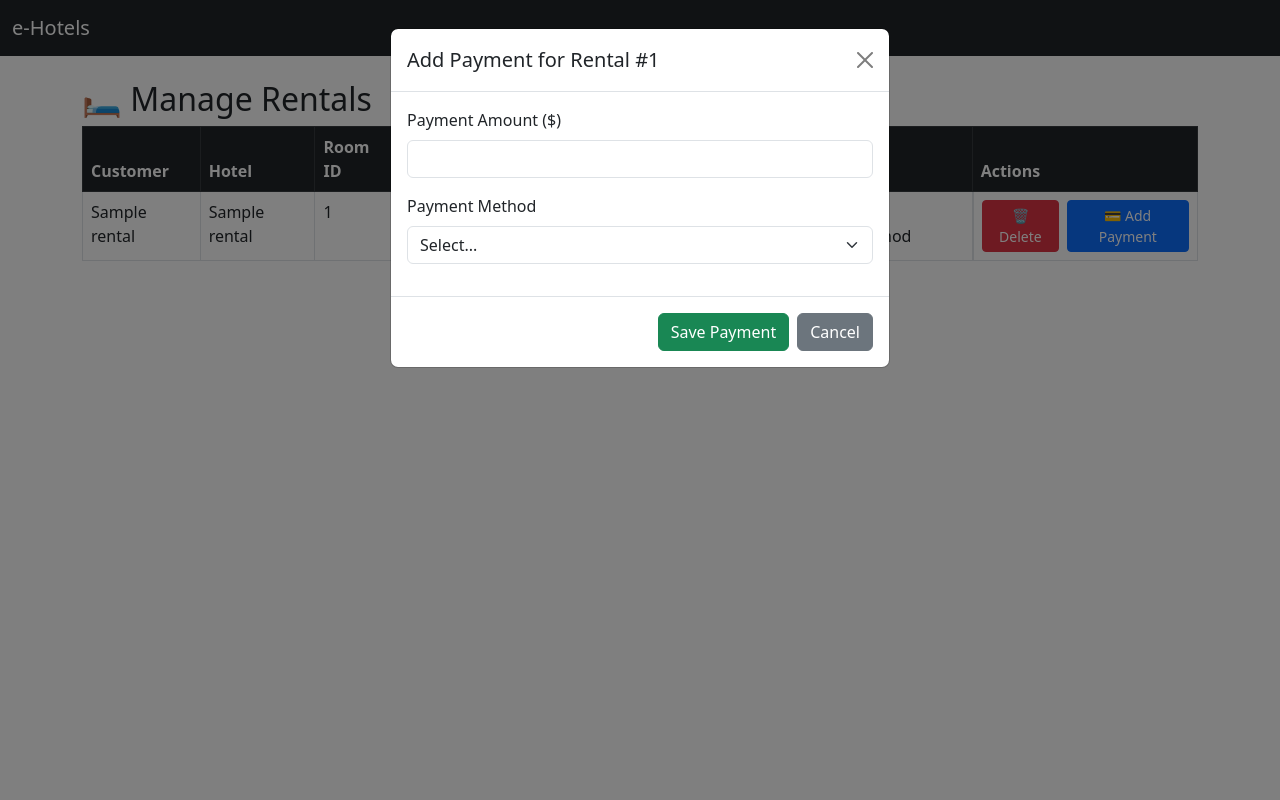
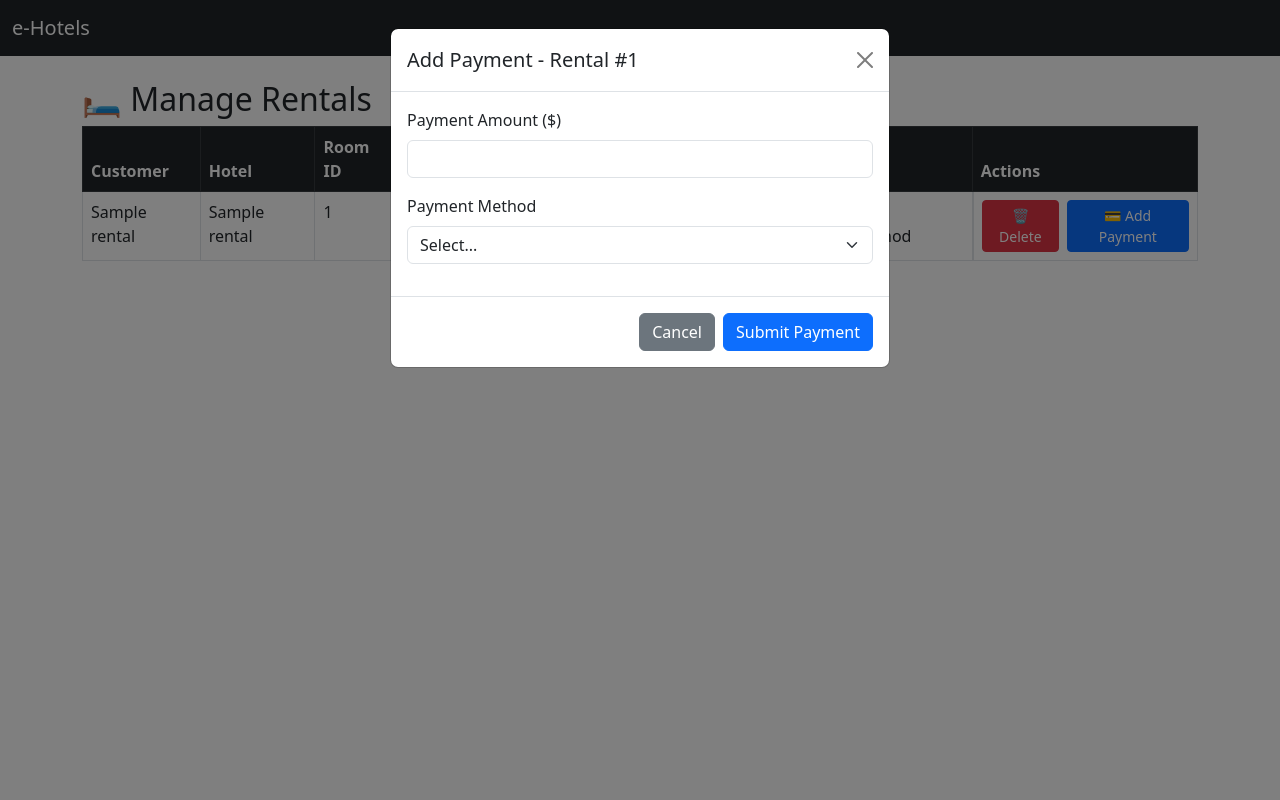
Before and after one commit to Ilyas-Ait-Ali/e-hotels, a Flask app: template frontend/templates/employee/view_rentals.html in a window 1280 px wide, after a click on "💳 Add Payment". Run offline with Flask 3, Linux system fonts and the light colour scheme; the template is opened without the code that fills it: most values are stand-ins (such as "Sample title", 1, 10 or a date in 2020).

Commit message:
little enhancement

```diff
--- a/frontend/templates/employee/view_rentals.html
+++ b/frontend/templates/employee/view_rentals.html
@@ -35,39 +35,32 @@
                 {% endif %}
             </td>
             <td>${{ '%.2f'|format(r.paymentamount) }}</td>
-            <td>{{ r.paymentmethod }}</td>
+            <td>{{ r.paymentmethod or '—' }}</td>
             <td class="d-flex gap-2">
-
                 <form method="POST" action="{{ url_for('employee.delete_rental', rental_id=r.rentalid) }}"
                       onsubmit="return confirm('Are you sure you want to archive and delete this rental?');">
                     <button type="submit" class="btn btn-sm btn-danger">🗑️ Delete</button>
                 </form>
-
-
-                <button type="button" class="btn btn-sm btn-primary" data-bs-toggle="modal" data-bs-target="#paymentModal{{ r.rentalid }}">
+                <button class="btn btn-sm btn-primary" data-bs-toggle="modal" data-bs-target="#paymentModal{{ r.rentalid }}">
                     💳 Add Payment
                 </button>
             </td>
         </tr>
-        {% endfor %}
-    </tbody>
-</table>
 
 
-{% for r in rentals %}
         <div class="modal fade" id="paymentModal{{ r.rentalid }}" tabindex="-1" aria-labelledby="paymentModalLabel{{ r.rentalid }}" aria-hidden="true">
           <div class="modal-dialog">
             <form method="POST" action="{{ url_for('employee.add_payment') }}">
-        <input type="hidden" name="rental_id" value="{{ r.rentalid }}">
                 <div class="modal-content">
                   <div class="modal-header">
-                <h5 class="modal-title" id="paymentModalLabel{{ r.rentalid }}">Add Payment for Rental #{{ r.rentalid }}</h5>
-                <button type="button" class="btn-close" data-bs-dismiss="modal"></button>
+                    <h5 class="modal-title" id="paymentModalLabel{{ r.rentalid }}">Add Payment - Rental #{{ r.rentalid }}</h5>
+                    <button type="button" class="btn-close" data-bs-dismiss="modal" aria-label="Close"></button>
                   </div>
                   <div class="modal-body">
+                        <input type="hidden" name="rental_id" value="{{ r.rentalid }}">
                         <div class="mb-3">
                             <label class="form-label">Payment Amount ($)</label>
-                    <input type="number" class="form-control" name="payment_amount" step="0.01" required>
+                            <input type="number" name="payment_amount" step="0.01" min="0" class="form-control" required>
                         </div>
                         <div class="mb-3">
                             <label class="form-label">Payment Method</label>
@@ -76,19 +69,21 @@
                                 <option value="Cash">Cash</option>
                                 <option value="Credit Card">Credit Card</option>
                                 <option value="Debit Card">Debit Card</option>
+                                <option value="Online">Online</option>
                             </select>
                         </div>
                   </div>
                   <div class="modal-footer">
-                <button type="submit" class="btn btn-success">Save Payment</button>
                     <button type="button" class="btn btn-secondary" data-bs-dismiss="modal">Cancel</button>
+                    <button type="submit" class="btn btn-primary">Submit Payment</button>
                   </div>
                 </div>
             </form>
           </div>
         </div>
         {% endfor %}
-
+    </tbody>
+</table>
 {% else %}
 <div class="alert alert-info">No rentals found.</div>
 {% endif %}
```
Lines whose indentation alone changed are shown as unchanged.
